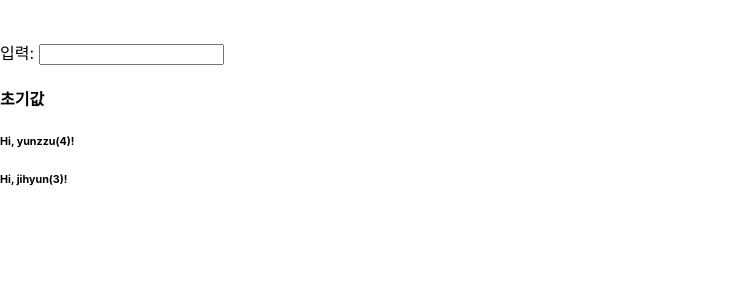
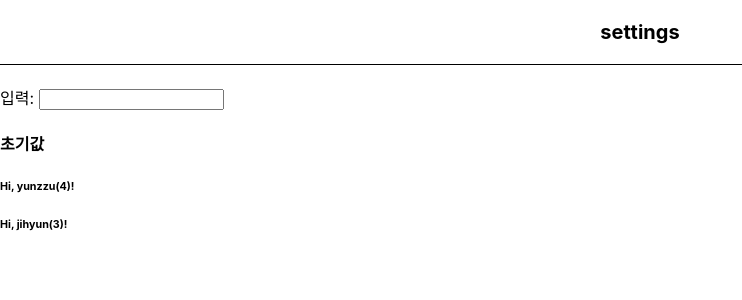
Before and after one commit to yunzzu/fintechapp, a React (Create React App) app in the folder fintechapp/: page / in a window 1280 px wide. Shown: the top 300 px of the page, without its empty margins (0-742 px from the left). Built offline with nearby package versions, Linux system fonts and the light colour scheme.

Commit message:
styled component

```diff
--- a/fintechapp/src/App.js
+++ b/fintechapp/src/App.js
@@ -1,6 +1,7 @@
 import Profile from './components/Profile';
 import { useState } from "react"; //state hook을 import
 import ListComp from './components/ListComp';
+import Header from './components/Header';
 
 function App() {
 
@@ -17,7 +18,8 @@ function App() {
 
   return (
     <div>
-      <br></br><br></br>
+      <Header title="settings" />
+      <br></br>
       <div>입력: <input onChange={handleInputChange}></input></div>
       {/* 주석 처리: ctrl+/ */}
       {/* <Profile username="윤주" grade="4"></Profile>  */}
--- /dev/null
+++ b/fintechapp/src/components/Header.js
@@ -0,0 +1,16 @@
+import React from 'react';
+import styled from 'styled-components';
+
+const HeaderBlock = styled.div`
+  border-bottom: 1px solid #000;
+  text-align: center;
+  padding: 20px;
+  font-size: 20px;
+  font-weight: bold;
+`;
+
+const Header = (props) => {
+    return <HeaderBlock>{props.title}</HeaderBlock>;
+};
+
+export default Header;
```
